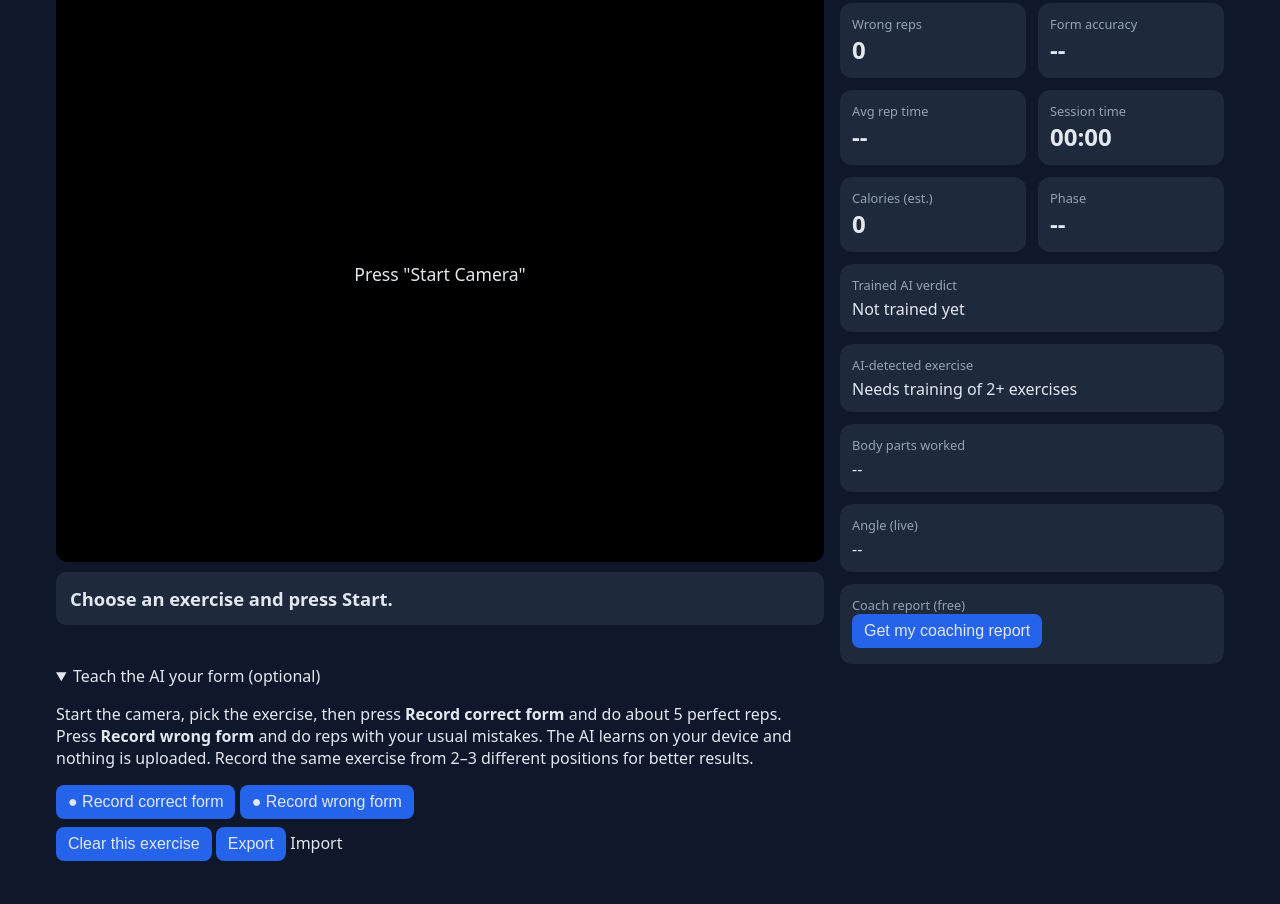
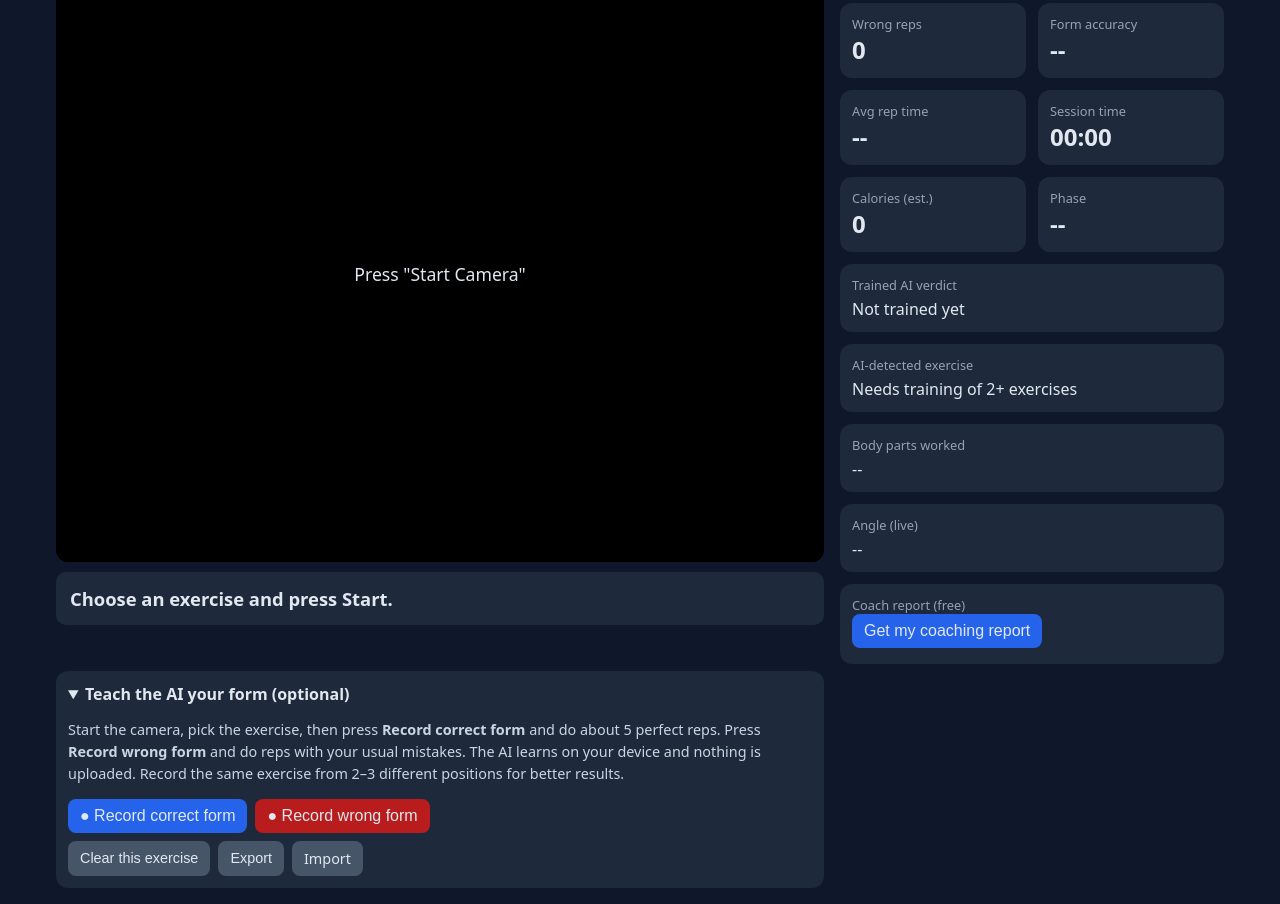
Before and after one commit to VinitByte/exercise-ai, a plain HTML site: page index.html in a window 1280 px wide. Shown: the part 210-1114 px from the top of the page. Before the commit the page ends 1087 px from the top, so only its background shows below. Drawn offline with Linux system fonts and the light colour scheme.

Commit message:
Update style.css

```diff
--- a/style.css
+++ b/style.css
@@ -6,10 +6,14 @@ main{display:flex;flex-wrap:wrap;gap:16px;padding:16px;max-width:1200px;margin:a
 .left{flex:2;min-width:320px}
 .right{flex:1;min-width:260px;display:flex;flex-direction:column;gap:12px}
 .controls{display:flex;flex-wrap:wrap;gap:10px;align-items:center;margin-bottom:10px}
-select,input[type=number],button{padding:8px 12px;border-radius:8px;border:1px solid #334155;background:#1e293b;color:#e2e8f0;font-size:1rem}
+select,input[type=number],button,.filebtn{padding:8px 12px;border-radius:8px;border:1px solid #334155;background:#1e293b;color:#e2e8f0;font-size:1rem}
 input[type=number]{width:80px}
-button{cursor:pointer;background:#2563eb;border:none}
-button:hover{background:#1d4ed8}
+button,.filebtn{cursor:pointer;background:#2563eb;border:none}
+button:hover,.filebtn:hover{background:#1d4ed8}
+button:focus-visible,select:focus-visible,.filebtn:focus-within{outline:2px solid #93c5fd;outline-offset:2px}
+button.grey,.filebtn{background:#475569;font-size:.9rem}
+button.red{background:#b91c1c}
+button.red:hover{background:#991b1b}
 #resetBtn{background:#475569}
 .stage{position:relative;width:100%;aspect-ratio:4/3;background:#000;border-radius:12px;overflow:hidden}
 video,canvas{position:absolute;inset:0;width:100%;height:100%;object-fit:cover;transform:scaleX(-1)}
@@ -25,3 +29,8 @@ video,canvas{position:absolute;inset:0;width:100%;height:100%;object-fit:cover;t
 .card.big{text-align:center;background:#1d4ed8}
 .card.big b{font-size:4rem}
 .grid{display:grid;grid-template-columns:1fr 1fr;gap:12px}
+.teach{margin-top:14px;background:#1e293b;border-radius:12px;padding:12px}
+.teach summary{cursor:pointer;font-weight:600}
+.teach p{font-size:.9rem;color:#cbd5e1;line-height:1.5}
+.row{display:flex;flex-wrap:wrap;gap:8px;margin-top:8px}
+.coach{white-space:pre-wrap;font-size:.95rem;line-height:1.5;margin-top:10px}
```
